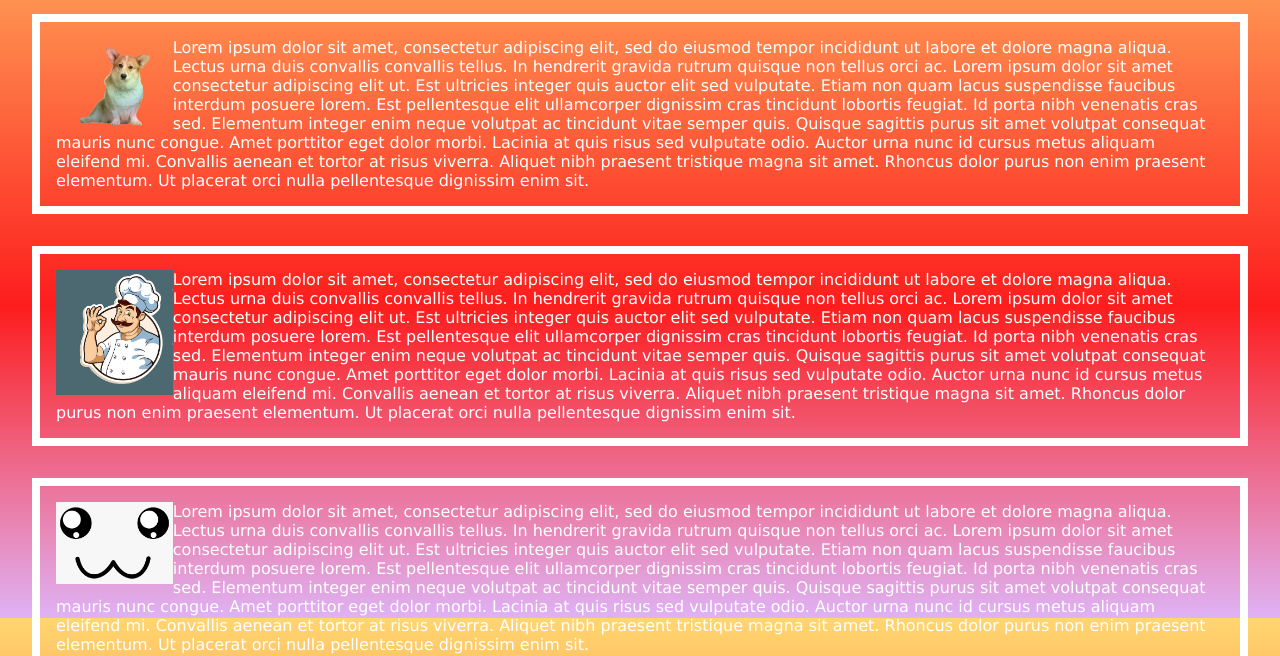
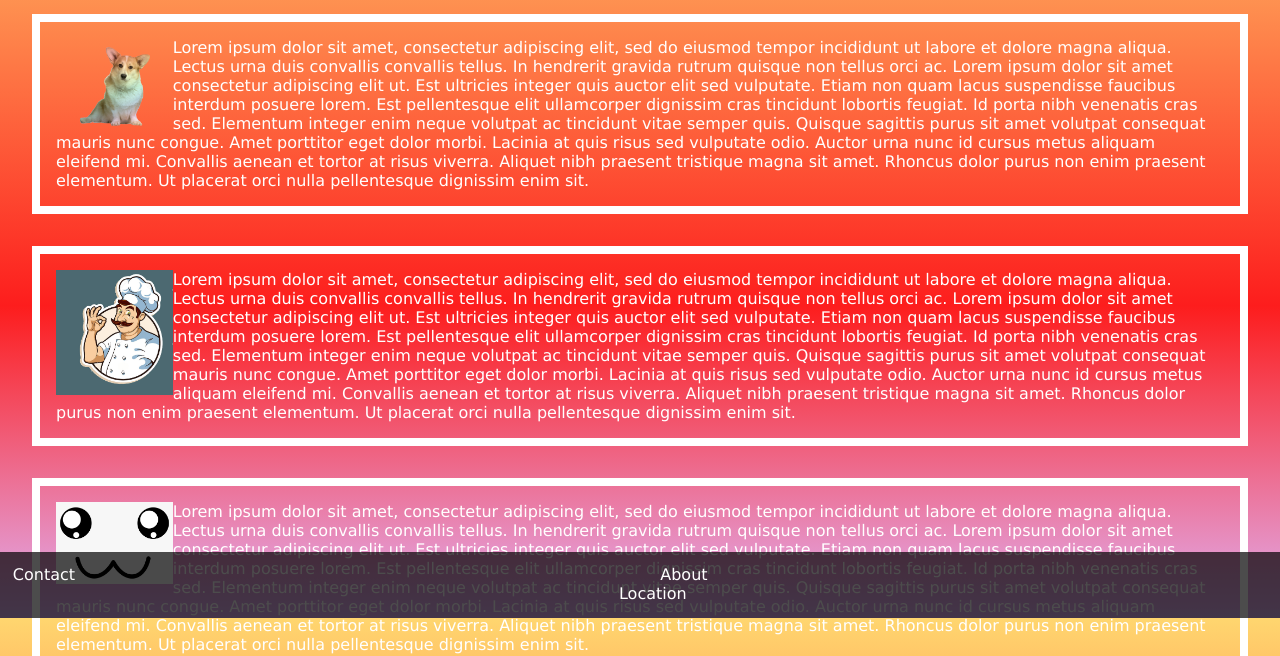
Before and after one commit to RobertLeeMich/SampleTemplates, a plain HTML site: page Template 2/index.html in a window 1280 px wide. Shown: the part 182-838 px from the top of the page. Drawn offline with Linux system fonts and the light colour scheme.

Commit message:
fixed css spacing
fixed css spacing in css file

```diff
--- a/Template 2/index.html
+++ b/Template 2/index.html
@@ -34,8 +34,15 @@
             </container>
 
             <footer>
-                <div>
-                    Footer Here
+                <div id="footerdiv1">
+                    Contact
+                    <div id="contactdiv"></div>
+                </div>
+                <div id="footerdiv2">
+                    About
+                </div>
+                <div id="footerdiv3">
+                    Location
                 </div>
             </footer>
 
--- a/Template 2/style.css
+++ b/Template 2/style.css
@@ -10,6 +10,7 @@ filter: progid:DXImageTransform.Microsoft.gradient(startColorstr="#ffd66f",endCo
 background-attachment: fixed;
 color: white;
 font-weight: 4rem;
+height: 100%;
   }
 
 #banner{
@@ -30,9 +31,16 @@ height: 10rem;
 }
 
 footer{
-    left:0;
-    bottom:0;
+  position: fixed;
+  left: 0;
+  bottom: 0;
   width: 100%;
-    height: 25%;
-    background-color: black;
+  height: 5%;
+  background-color: rgba(0, 0, 0, 0.7);
+  text-align: center;
+  padding: 1%;
   }
+
+#footerdiv1{
+  float: left;
+}
```
Lines whose indentation alone changed are shown as unchanged.
